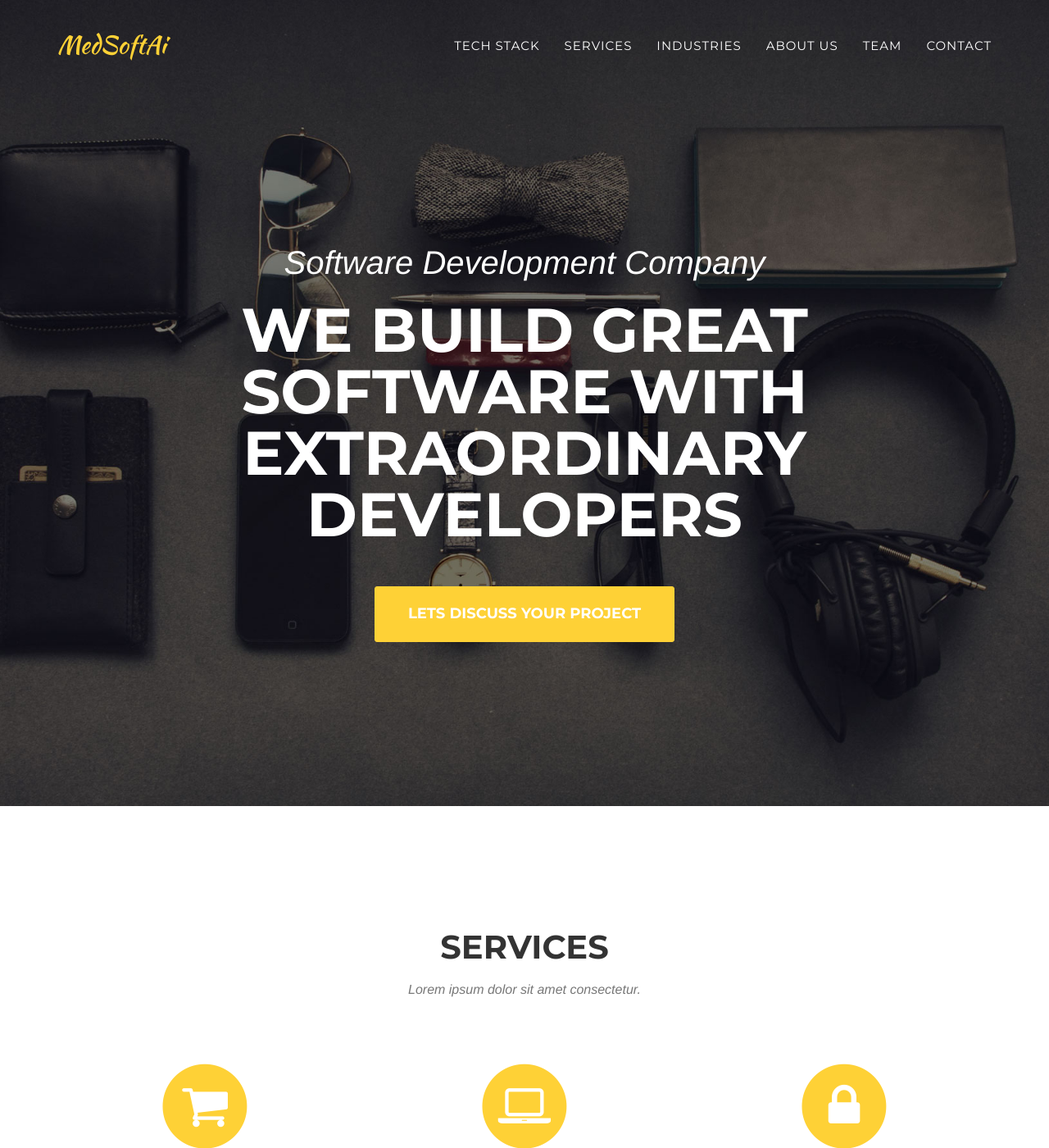
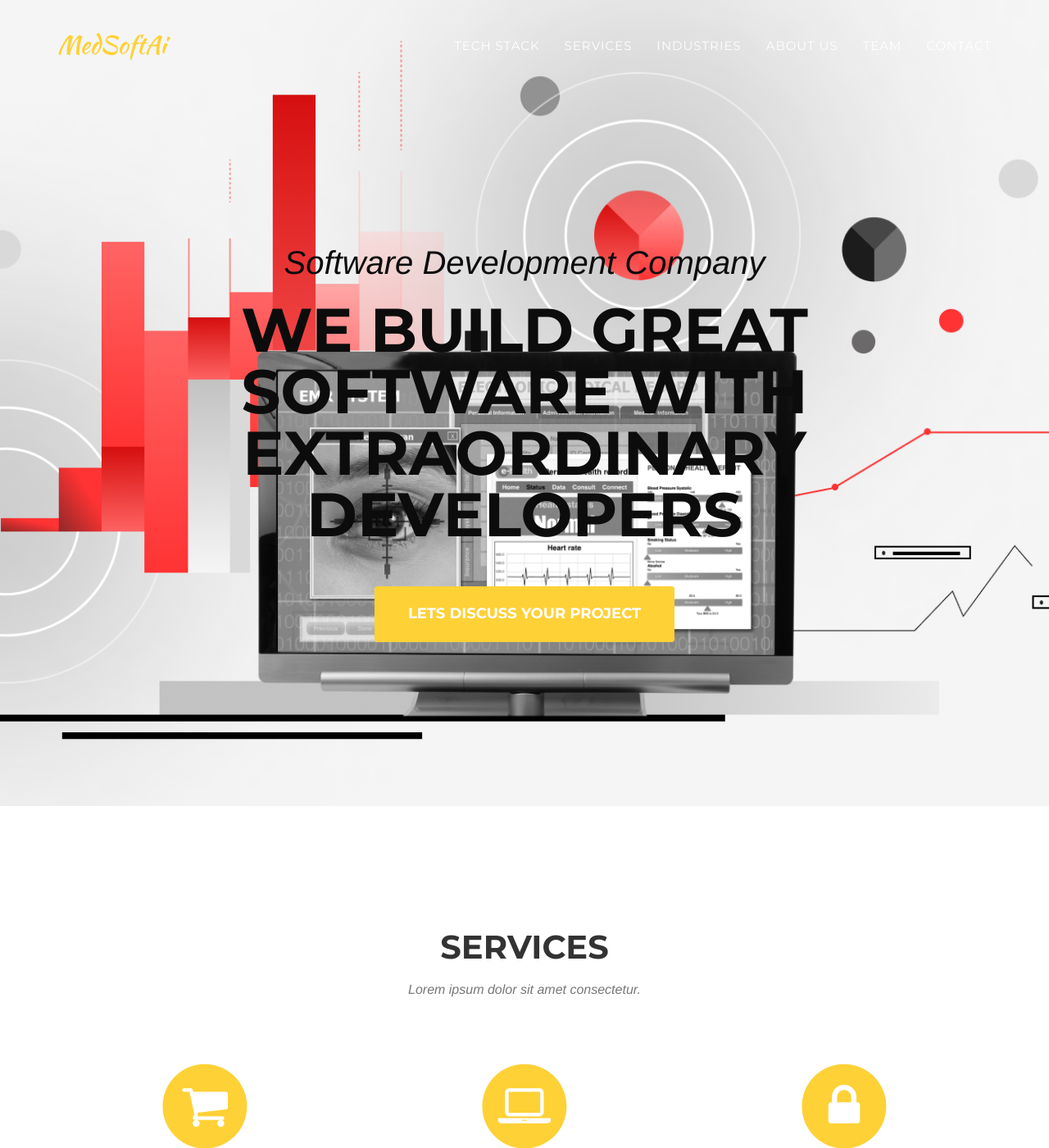
Before and after one commit to devmahadev/medsoftai, a Jekyll site: the page built from index.html, in a window 1280 px wide and 1400 px high. Shown: the whole window at 82% size. Built offline with Jekyll 4.4.1, drawn with Linux system fonts in a browser that asks for light colours; some web fonts are replaced.

Commit message:
updated header

```diff
--- a/_includes/css/agency.css
+++ b/_includes/css/agency.css
@@ -289,6 +289,7 @@ header .intro-text .intro-lead-in {
     font-size: 22px;
     font-style: italic;
     line-height: 22px;
+    color: #0c0c0c;
 }
 
 header .intro-text .intro-heading {
@@ -298,6 +299,7 @@ header .intro-text .intro-heading {
     font-size: 18px;
     font-weight: 700;
     line-height: 50px;
+    color: #0c0c0c;
 }
 
 @media(min-width:768px) {
```
Also changed, not shown: img/header-bg.jpg.
